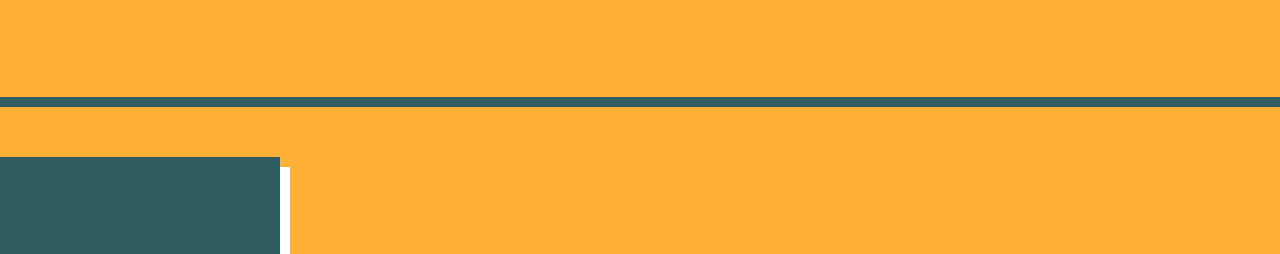
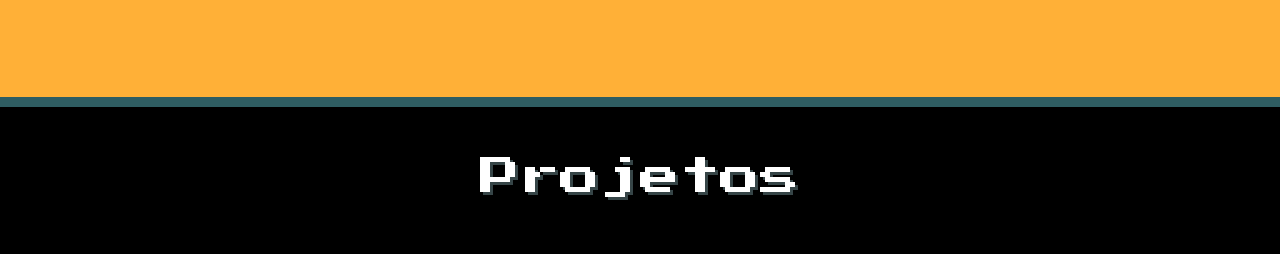
Before and after one commit to ruthenio05/ruthenio05.github.io, a plain HTML site: page index.html in a window 1280 px wide. Shown: the part 1149-1403 px from the top of the page. Drawn offline with Linux system fonts and the light colour scheme.

Commit message:
Add the varientions in section component

```diff
--- a/css/componets/section.css
+++ b/css/componets/section.css
@@ -8,3 +8,11 @@
 .section .main-title {
     margin-bottom: 60px;
 }
+
+.section.-bgBlack {
+    background-color: #000;
+}
+
+.section.-bdFirst {
+    border-color: #ffb037;
+}
--- a/index.html
+++ b/index.html
@@ -101,7 +101,8 @@
         </div>
     </section>
 
-    <section class="section">
+    <section class="section -bgBlack -bdFirst">
+        <h1 class="main-title -second">Projetos</h1>
         <figure class="card-project -blue">
             <img class="logo" src="img/ico_alura.png" alt="Logo da alura">
         </figure>
```
